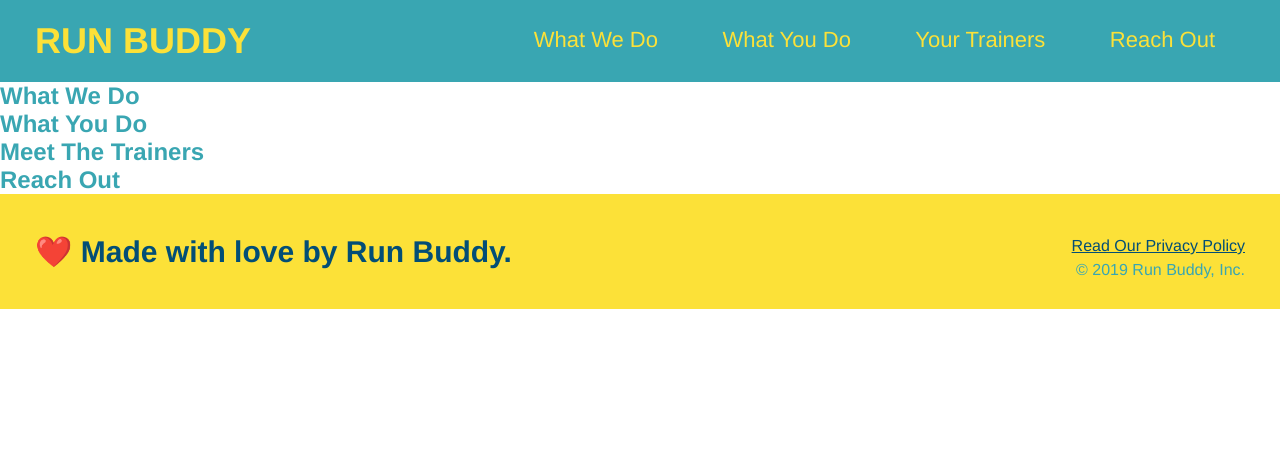
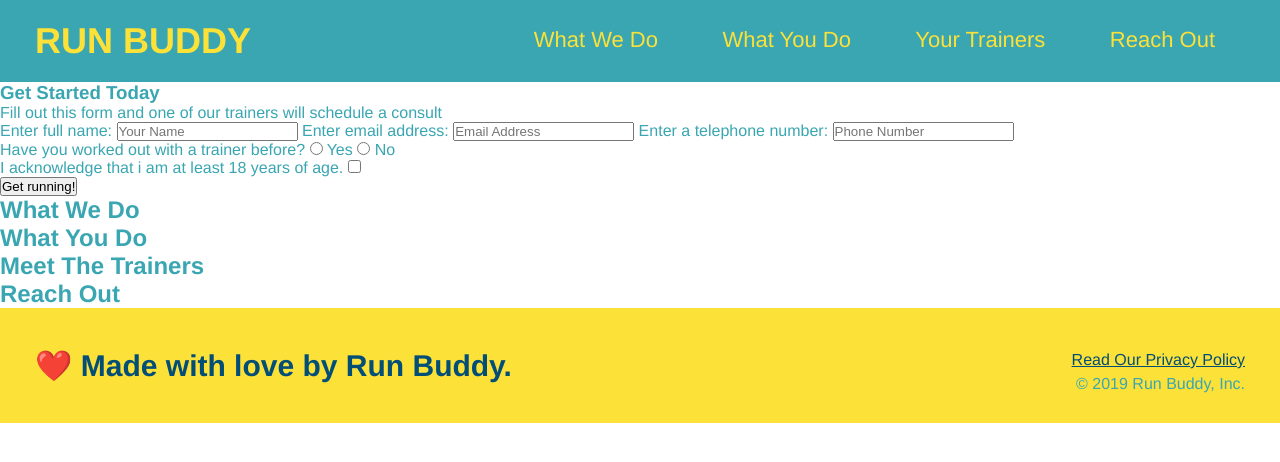
Before and after one commit to brcwoods/run-buddy, a plain HTML site: page index.html in a window 1280 px wide. Drawn offline with Linux system fonts and the light colour scheme.

Commit message:
form HTML coding

```diff
--- a/index.html
+++ b/index.html
@@ -38,7 +38,37 @@
 
   <!-- hero/jumbotron -->
   <section>
+    <div>
+      <h3>Get Started Today</h3>
+      <p>Fill out this form and one of our trainers will schedule a consult</p>
+      <!--Add form element-->
+      <form>
+        <label for="name">Enter full name:</label>
+        <input type="text" placeholder="Your Name" name="name" id="name" />
+        <label for="email">Enter email address:</label>
+        <input type="email" placeholder="Email Address" name="email" id="email" />
+        <label for="phone">Enter a telephone number:</label>
+        <input type="tel" placeholder="Phone Number" name="phone" id="phone"/>
+
+      <p>
+        Have you worked out with a trainer before?
+        <input type="radio" name="trainer-confirm" id="trainer-yes"/>
+        <label for"trainer-yes">Yes</label>
+        <input type="radio" name="trainer-confirm" id="trainer-no"/>
+        <label for="trainer-no">No</label>
+      </p>
+      <p>
+        <label for="checkbox">I acknowledge that i am at least 18 years of age.</label>
+        <input type="checkbox" name="age-confirm" id="checkbox"/>
+      </p>
+      <!--add the submit button-->
+      <button type="submit">
+        Get running!
+      </button>
+    </form>
+    </div>
   </section>
+  <!--end Hero-->
 
   <!-- "what we do" section -->
   <section>
```
